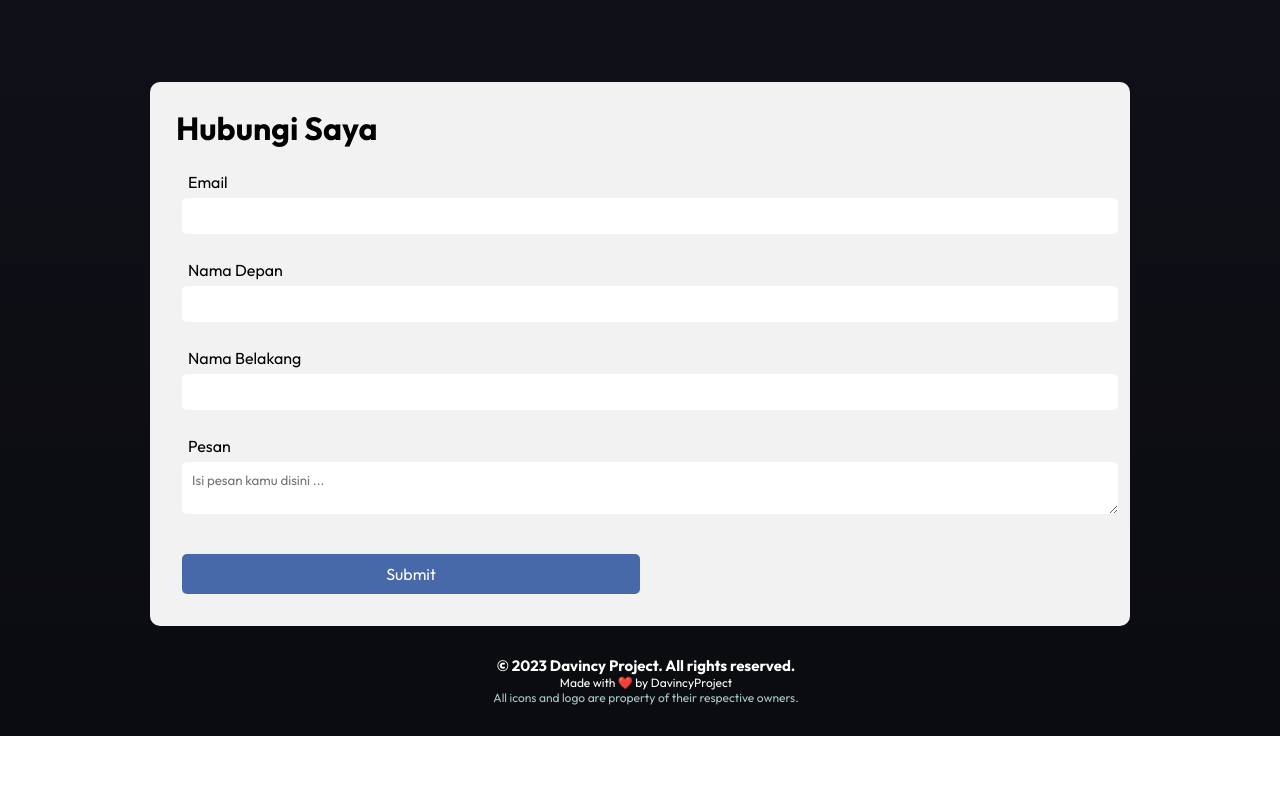
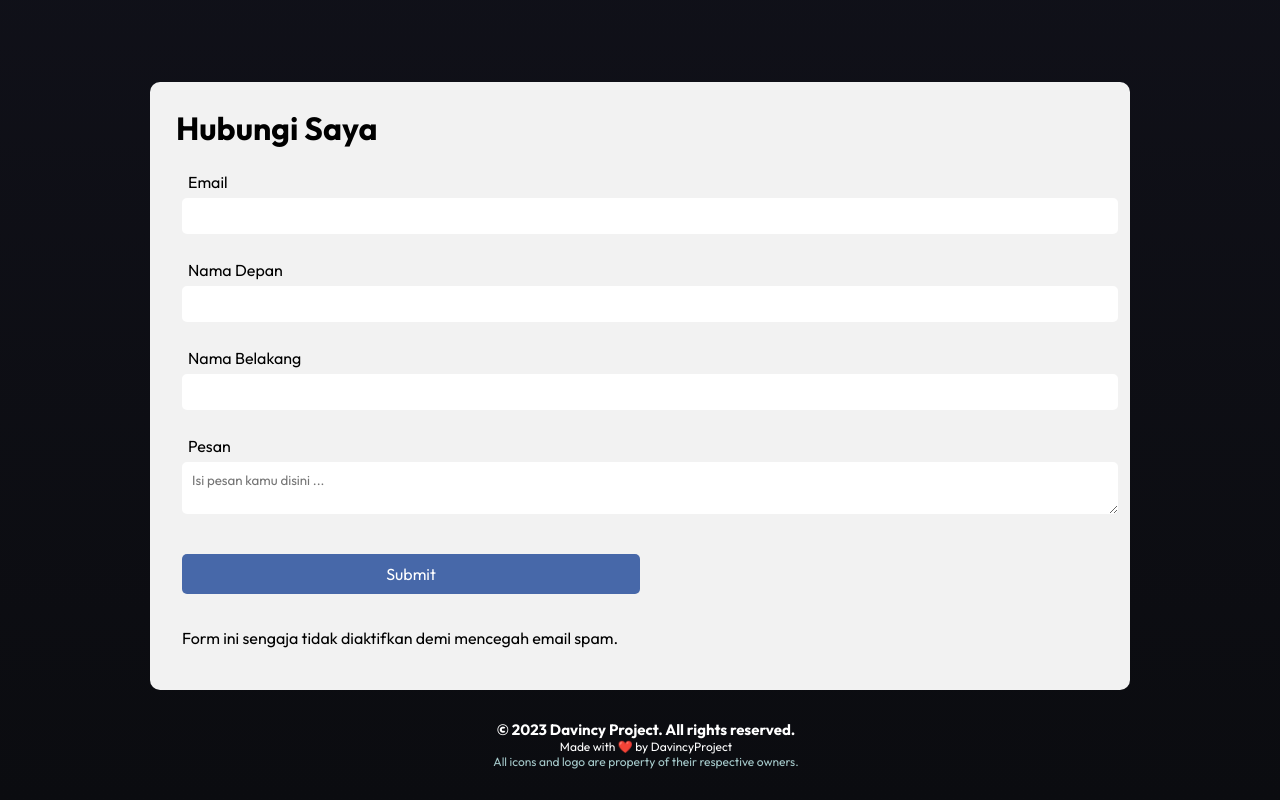
Before and after one commit to DavincyProject/porto-web, a website: page src/about.html in a window 1280 px wide. Shown: the part 720-1520 px from the top of the page. Before the commit the page ends 1456 px from the top, so only its background shows below. Drawn offline with nearby package versions, Linux system fonts and the light colour scheme; files whose address does not match are found by name.

Commit message:
menambahkan catatan ke dalam form

```diff
--- a/src/about.html
+++ b/src/about.html
@@ -86,6 +86,7 @@
           <button type="submit" value="Submit">Submit</button>
         </form>
       </div>
+      <p><span class="small">Form ini sengaja tidak diaktifkan demi mencegah email spam.</span></p>
     </div>
 
     <section id="contacts">
```
